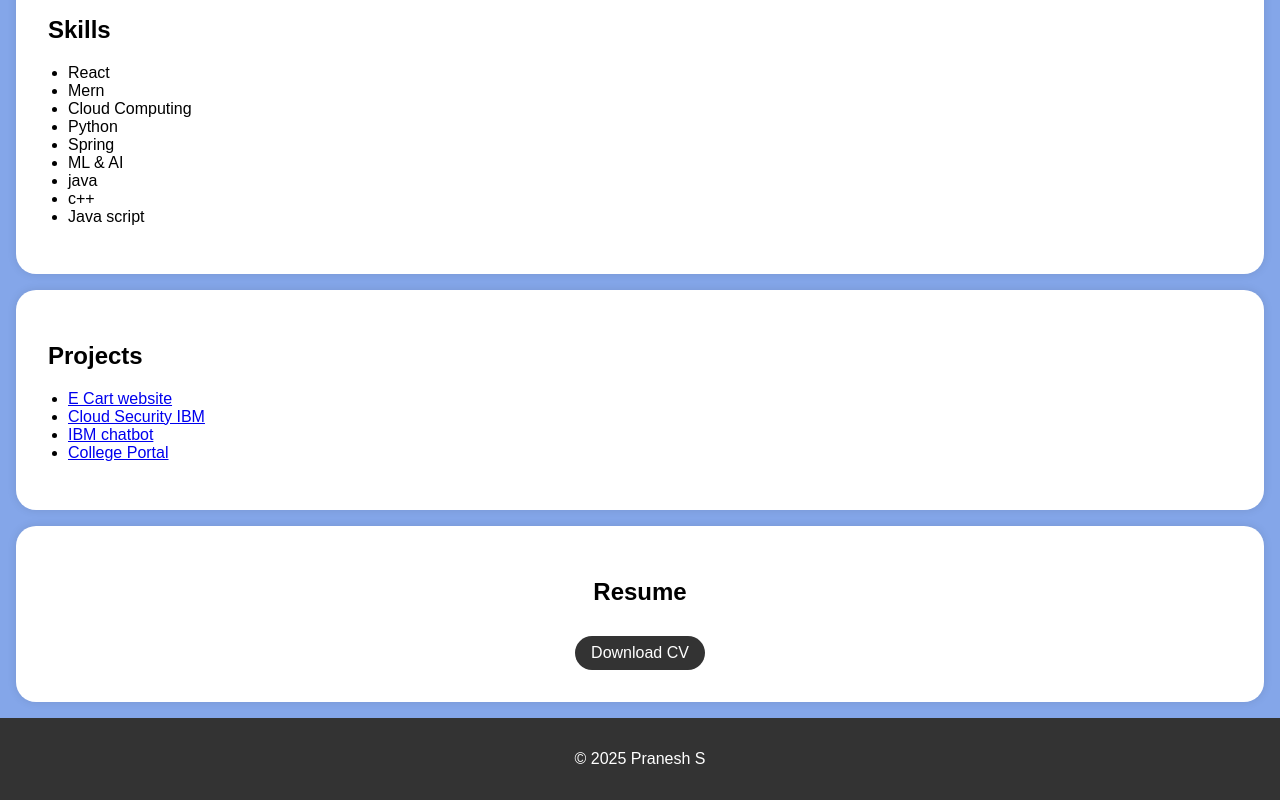
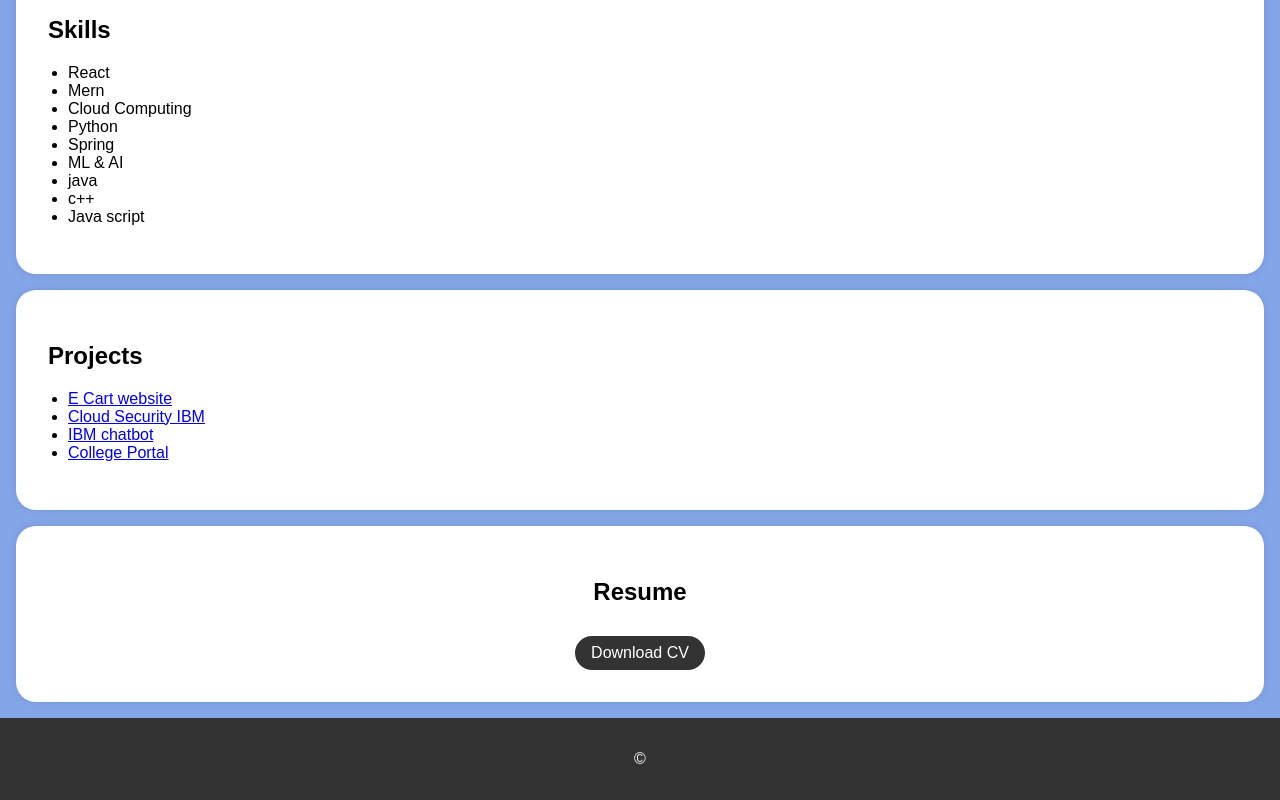
Before and after one commit to sivabaalan-star/digital-portfolio, a plain HTML site: page index.html in a window 1280 px wide. Shown: the part 700-1500 px from the top of the page. Drawn offline with Linux system fonts and the light colour scheme.

Commit message:
Update index.html

```diff
--- a/index.html
+++ b/index.html
@@ -176,7 +176,7 @@
     </section>
 
     <footer>
-        <p>&copy; 2025 Pranesh S</p>
+        <p>&copy; </p>
     </footer>
 
     <script>
```
